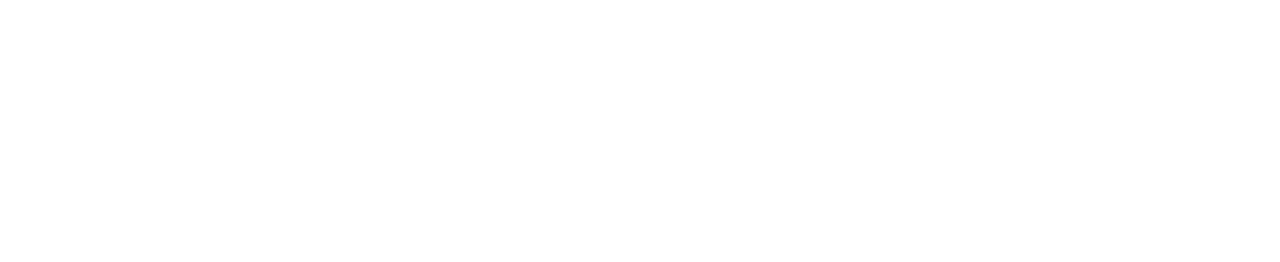
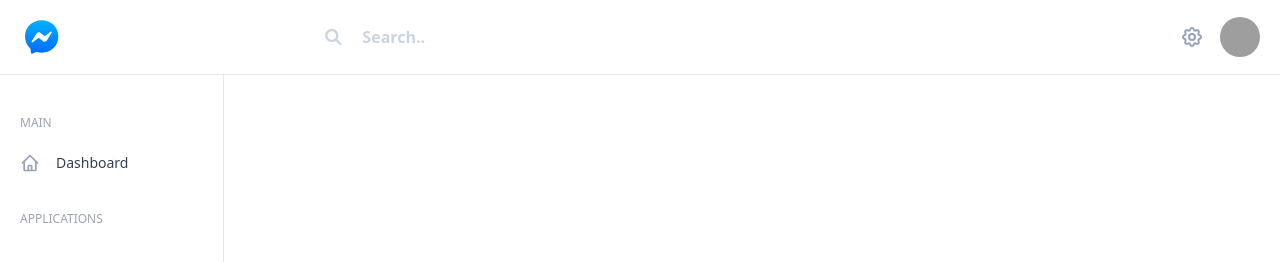
Before and after one commit to graphwizards/messanger, a plain HTML site: page index.html in a window 1280 px wide. Shown: the top 262 px of the page. Drawn offline with nearby package versions, Linux system fonts and the light colour scheme; no server answers; grey boxes are pictures that could not be loaded.

Commit message:
alpineJS

```diff
--- a/index.html
+++ b/index.html
@@ -1,13 +1,88 @@
 <html lang="en">
+
 <head>
     <meta charset="UTF-8">
     <meta http-equiv="X-UA-Compatible" content="IE=edge">
     <meta name="viewport" content="width=device-width, initial-scale=1.0">
-    <title>Facebook Messanger Clone Code by Mohit Dhiman using Tailwind CSS &  UI Designed by Alex Banaga </title>
+    <title>Facebook Messanger Clone Code by Mohit Dhiman using Tailwind CSS & UI Designed by Alex Banaga </title>
     <script src="https://cdn.tailwindcss.com"></script>
     <script src="//unpkg.com/alpinejs" defer></script>
 </head>
+
 <body>
+    <div class="h-screen w-screen flex flex-col">
+        <!-- navbar -->
+        <div class=" border-b px-5 py-3 flex justify-between items-center">
+            <span>
+                <svg xmlns="http://www.w3.org/2000/svg" height="50" viewBox="-149.1 -248.49675 1292.2 1490.9805">
+                    <g transform="translate(-15 -11.5)">
+                        <linearGradient y2="1005.5" x2="512" y1="11.5" x1="512" gradientUnits="userSpaceOnUse" id="a">
+                            <stop offset="0" stop-color="#00b2ff" />
+                            <stop offset="1" stop-color="#006aff" />
+                        </linearGradient>
+                        <path
+                            d="M512 11.5c-280 0-497 205.1-497 482.1 0 144.9 59.4 270.1 156.1 356.6 8.1 7.3 13 17.4 13.4 28.3l2.7 88.4c.9 28.2 30 46.5 55.8 35.2l98.6-43.5c8.4-3.7 17.7-4.4 26.5-2 45.3 12.5 93.6 19.1 143.9 19.1 280 0 497-205.1 497-482.1S792 11.5 512 11.5z"
+                            fill="url(#a)" fill-rule="evenodd" clip-rule="evenodd" />
+                        <path
+                            d="M213.6 634.6l146-231.6c23.2-36.8 73-46 107.8-19.9l116.1 87.1c10.7 8 25.3 7.9 35.9-.1l156.8-119c20.9-15.9 48.3 9.2 34.2 31.4L664.5 614c-23.2 36.8-73 46-107.8 19.9l-116.1-87.1c-10.7-8-25.3-7.9-35.9.1L247.8 666c-20.9 15.9-48.3-9.2-34.2-31.4z"
+                            fill-rule="evenodd" clip-rule="evenodd" fill="#fff" />
+                    </g>
+                </svg></span>
+            <!-- search -->
+            <div class=" w-1/2 relative" x-data="{ search : false }">
+                <div class="flex items-center w-full focus-within:border px-3 py-2 focus-within:border-b-0">
+                    <svg xmlns="http://www.w3.org/2000/svg" class="h-5 stroke-slate-300 mr-5" fill="none"
+                        viewBox="0 0 24 24" stroke="currentColor" stroke-width="3">
+                        <path stroke-linecap="round" stroke-linejoin="round"
+                            d="M21 21l-6-6m2-5a7 7 0 11-14 0 7 7 0 0114 0z" />
+                    </svg>
+                    <input type="text" x-on:click=" search =! search " placeholder="Search.."
+                        class=" w-full outline-none placeholder:text-slate-300 font-semibold">
+                </div>
+                <div class="absolute w-full  border p-5 bg-white   border-t-0"
+                    x-init=" fetch('https://randomuser.me/api/?results=10').then(response => response.json()).then(data => users = data) "
+                    @click.outside="search = false" x-show="search">
+                    <template <template x-for="user in users">
 
+                    </template>>
+
+                    </template>
+                </div>
+            </div>
+            <!-- profile -->
+            <div class="flex space-x-4 items-center">
+                <svg xmlns="http://www.w3.org/2000/svg" class="h-6 w-6 stroke-slate-400 " fill="none"
+                    viewBox="0 0 24 24" stroke="currentColor" stroke-width="2">
+                    <path stroke-linecap="round" stroke-linejoin="round"
+                        d="M10.325 4.317c.426-1.756 2.924-1.756 3.35 0a1.724 1.724 0 002.573 1.066c1.543-.94 3.31.826 2.37 2.37a1.724 1.724 0 001.065 2.572c1.756.426 1.756 2.924 0 3.35a1.724 1.724 0 00-1.066 2.573c.94 1.543-.826 3.31-2.37 2.37a1.724 1.724 0 00-2.572 1.065c-.426 1.756-2.924 1.756-3.35 0a1.724 1.724 0 00-2.573-1.066c-1.543.94-3.31-.826-2.37-2.37a1.724 1.724 0 00-1.065-2.572c-1.756-.426-1.756-2.924 0-3.35a1.724 1.724 0 001.066-2.573c-.94-1.543.826-3.31 2.37-2.37.996.608 2.296.07 2.572-1.065z" />
+                    <path stroke-linecap="round" stroke-linejoin="round" d="M15 12a3 3 0 11-6 0 3 3 0 016 0z" />
+                </svg>
+                <img src="https://source.unsplash.com/random/500x500/?face" class="h-10 w-10 rounded-full" alt="">
+
+            </div>
+
+        </div>
+        <!-- body -->
+        <div class="h-full">
+            <!-- slidebar 1 -->
+            <div class="h-full w-56 border-r pt-10 px-5">
+                <p class="text-xs font-medium text-gray-400">MAIN</p>
+                <!-- menu-item -->
+                <div class="mt-4 py-1.5 text-sm font-medium text-slate-700 flex items-center">
+                    <svg xmlns="http://www.w3.org/2000/svg" class="h-5 stroke-slate-400 mr-4" fill="none"
+                        viewBox="0 0 24 24" stroke="currentColor" stroke-width="2">
+                        <path stroke-linecap="round" stroke-linejoin="round"
+                            d="M3 12l2-2m0 0l7-7 7 7M5 10v10a1 1 0 001 1h3m10-11l2 2m-2-2v10a1 1 0 01-1 1h-3m-6 0a1 1 0 001-1v-4a1 1 0 011-1h2a1 1 0 011 1v4a1 1 0 001 1m-6 0h6" />
+                    </svg>
+                    Dashboard
+                </div>
+
+                <p class="text-xs font-medium text-gray-400 mt-8">APPLICATIONS</p>
+
+
+            </div>
+        </div>
+    </div>
 </body>
+
 </html>
```
